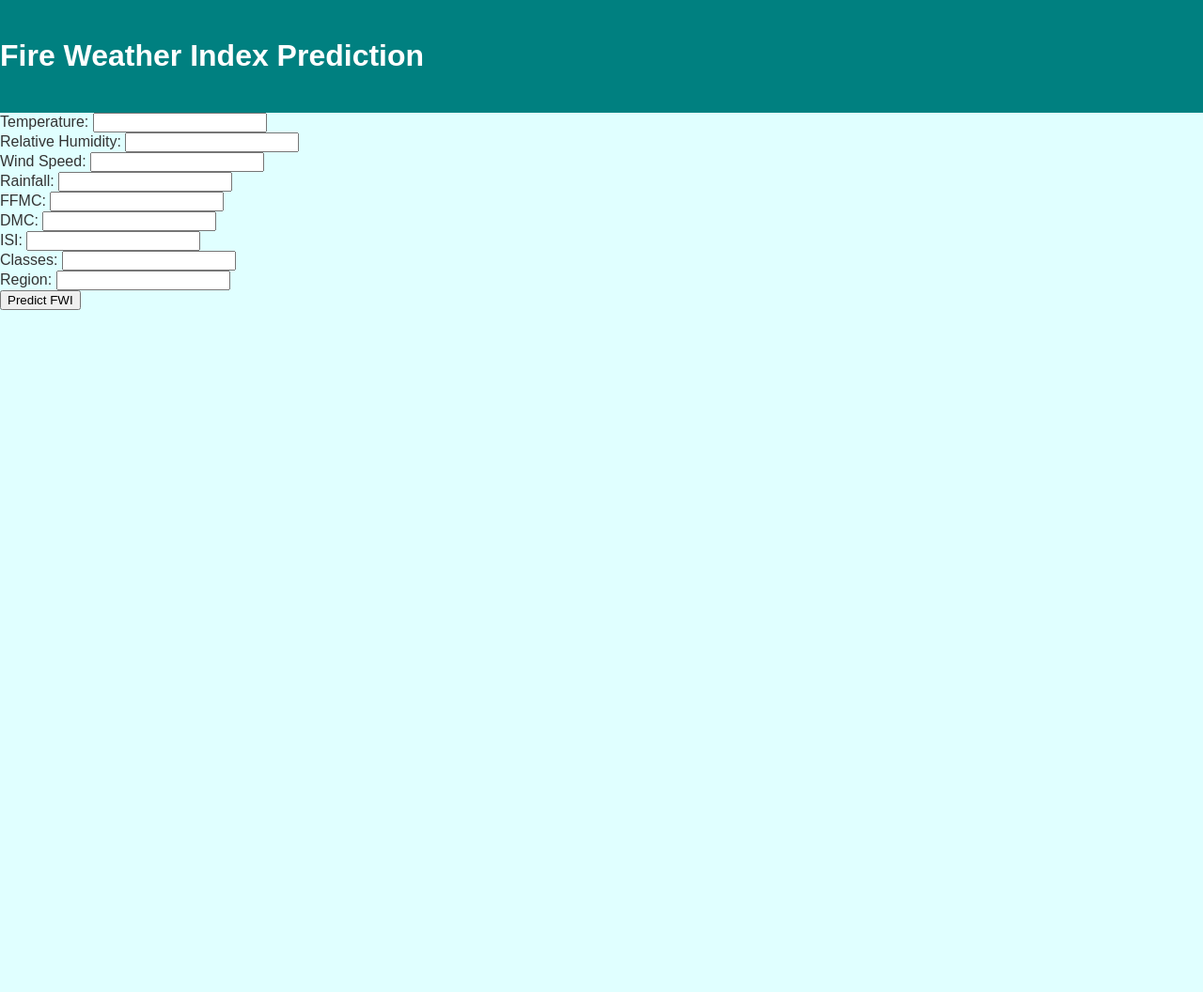
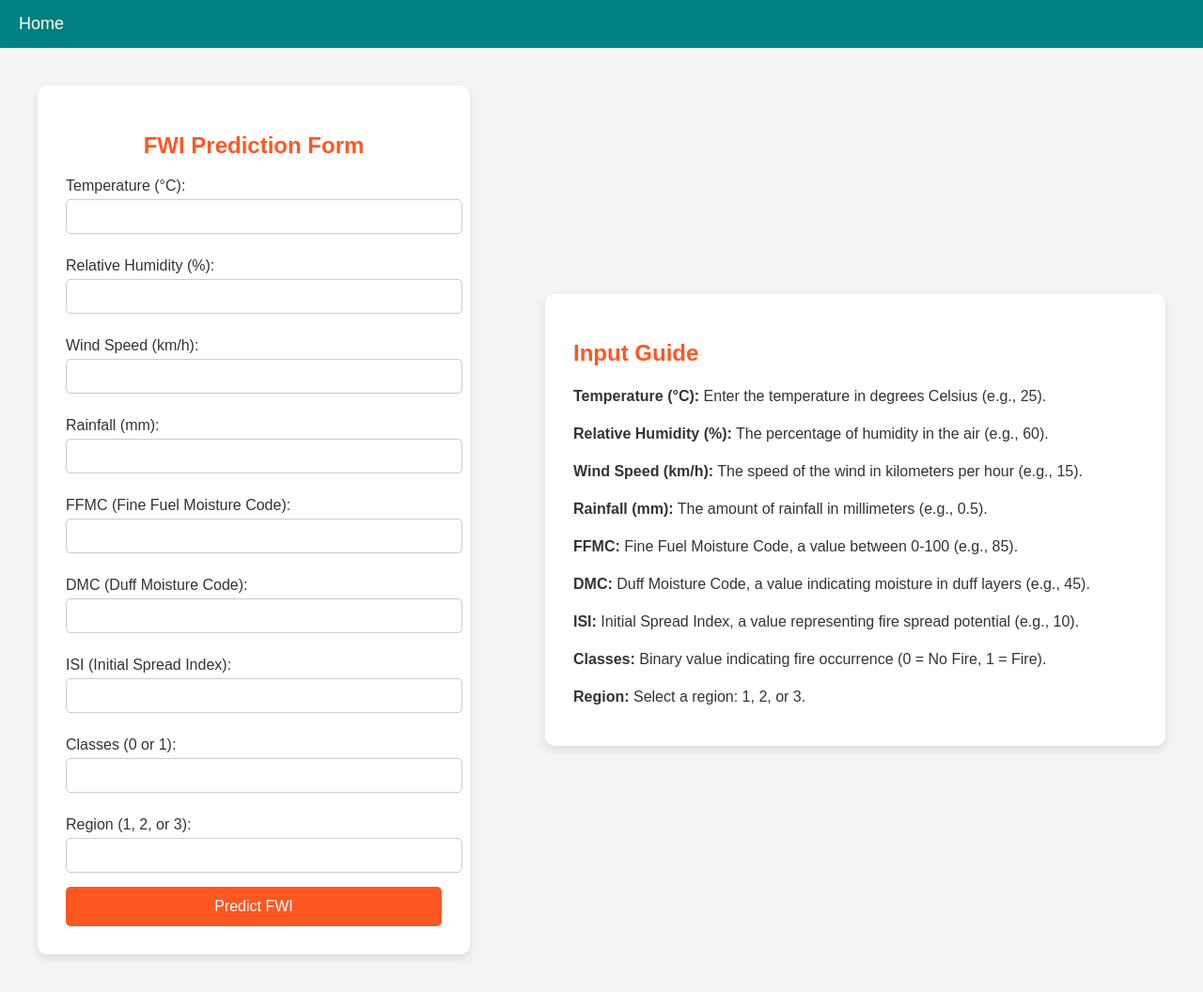
Before and after one commit to krishnakamalbaishnab/BlazeBuster---Fire-Weather-Index-Forecaster, a Flask app: page /home in a window 1280 px wide. Shown: the whole page at 94% size. Before the commit the page ends 330 px from the top, so only its background shows below. Run offline with Flask 3, Linux system fonts and the light colour scheme; parts of the project's set-up code (start-up, migrations or seed data) failed here and were passed over.

Commit message:
Home page designed

```diff
--- a/static/styles.css
+++ b/static/styles.css
@@ -237,3 +237,65 @@ body {
   .scroll-to-top:focus {
     outline: none;
   }
+
+  /* Form Container Styles */
+  .container {
+    display: flex;
+    justify-content: center;
+    align-items: center;
+    max-width: 1200px;
+    margin: 0 auto;
+    padding: 20px;
+  }
+
+  .form-container {
+    background: #ffffff;
+    padding: 30px;
+    border-radius: 10px;
+    box-shadow: 0px 4px 8px rgba(0, 0, 0, 0.1);
+    max-width: 400px;
+    width: 100%;
+    margin-right: 40px;
+  }
+
+  .form-container h2 {
+    text-align: center;
+    margin-bottom: 20px;
+    color: #ff5722;
+  }
+
+  .form-container label {
+    display: block;
+    margin: 10px 0 5px;
+    font-weight: 500;
+  }
+
+  .form-container input {
+    width: 100%;
+    padding: 10px;
+    margin-bottom: 15px;
+    border: 1px solid #ccc;
+    border-radius: 5px;
+  }
+
+  .form-container button {
+    width: 100%;
+    padding: 12px;
+    background-color: #ff5722;
+    color: white;
+    border: none;
+    border-radius: 5px;
+    font-size: 16px;
+    cursor: pointer;
+    transition: background-color 0.3s;
+  }
+
+  .form-container button:hover {
+    background-color: #e64a19;
+  }
+
+  .info-section {
+    background: #ffffff;
+    padding: 30px;
+    border-radius: 10px;
+    box-shadow:
--- a/templates/home.html
+++ b/templates/home.html
@@ -8,46 +8,187 @@
       rel="stylesheet"
       href="{{ url_for('static', filename='styles.css') }}"
     />
+    <style>
+      body {
+        font-family: "Poppins", sans-serif;
+        margin: 0;
+        padding: 0;
+        background-color: #f4f4f4;
+      }
+
+      nav {
+        background-color: #008080;
+        padding: 15px 20px;
+        text-align: left;
+      }
+
+      nav a {
+        color: white;
+        text-decoration: none;
+        font-size: 18px;
+        font-weight: 500;
+        margin-right: 20px;
+        transition: color 0.3s;
+      }
+
+      nav a:hover {
+        color: #ff5722;
+      }
+
+      .container {
+        display: flex;
+        justify-content: center;
+        align-items: center;
+        max-width: 1200px;
+        margin: 20px auto;
+        padding: 20px;
+        gap: 40px;
+      }
+
+      .form-container {
+        background: #ffffff;
+        padding: 30px;
+        border-radius: 10px;
+        box-shadow: 0px 4px 8px rgba(0, 0, 0, 0.1);
+        max-width: 400px;
+        width: 100%;
+      }
+
+      .form-container h2 {
+        text-align: center;
+        margin-bottom: 20px;
+        color: #ff5722;
+      }
+
+      .form-container label {
+        display: block;
+        margin: 10px 0 5px;
+        font-weight: 500;
+      }
+
+      .form-container input {
+        width: 100%;
+        padding: 10px;
+        margin-bottom: 15px;
+        border: 1px solid #ccc;
+        border-radius: 5px;
+      }
+
+      .form-container button {
+        width: 100%;
+        padding: 12px;
+        background-color: #ff5722;
+        color: white;
+        border: none;
+        border-radius: 5px;
+        font-size: 16px;
+        cursor: pointer;
+        transition: background-color 0.3s;
+      }
+
+      .form-container button:hover {
+        background-color: #e64a19;
+      }
+
+      .info-section {
+        background: #ffffff;
+        padding: 30px;
+        border-radius: 10px;
+        box-shadow: 0px 4px 8px rgba(0, 0, 0, 0.1);
+        flex: 1;
+      }
+
+      .info-section h2 {
+        color: #ff5722;
+        margin-bottom: 20px;
+      }
+
+      .info-section p {
+        margin-bottom: 10px;
+        line-height: 1.5;
+      }
+    </style>
   </head>
   <body>
-    <header>
-      <h1>Fire Weather Index Prediction</h1>
-    </header>
-    <main>
-      <form action="{{ url_for('predict_datapoint') }}" method="POST">
-        <label for="Temperature">Temperature:</label>
-        <input type="text" name="Temperature" id="Temperature" required /><br />
+    <nav>
+      <a href="{{ url_for('index') }}">Home</a>
+    </nav>
 
-        <label for="RH">Relative Humidity:</label>
-        <input type="text" name="RH" id="RH" required /><br />
+    <div class="container">
+      <div class="form-container">
+        <h2>FWI Prediction Form</h2>
+        <form action="{{ url_for('predict_datapoint') }}" method="POST">
+          <label for="Temperature">Temperature (°C):</label>
+          <input type="text" name="Temperature" id="Temperature" required />
 
-        <label for="Ws">Wind Speed:</label>
-        <input type="text" name="Ws" id="Ws" required /><br />
+          <label for="RH">Relative Humidity (%):</label>
+          <input type="text" name="RH" id="RH" required />
 
-        <label for="Rain">Rainfall:</label>
-        <input type="text" name="Rain" id="Rain" required /><br />
+          <label for="Ws">Wind Speed (km/h):</label>
+          <input type="text" name="Ws" id="Ws" required />
 
-        <label for="FFMC">FFMC:</label>
-        <input type="text" name="FFMC" id="FFMC" required /><br />
+          <label for="Rain">Rainfall (mm):</label>
+          <input type="text" name="Rain" id="Rain" required />
 
-        <label for="DMC">DMC:</label>
-        <input type="text" name="DMC" id="DMC" required /><br />
+          <label for="FFMC">FFMC (Fine Fuel Moisture Code):</label>
+          <input type="text" name="FFMC" id="FFMC" required />
 
-        <label for="ISI">ISI:</label>
-        <input type="text" name="ISI" id="ISI" required /><br />
+          <label for="DMC">DMC (Duff Moisture Code):</label>
+          <input type="text" name="DMC" id="DMC" required />
 
-        <label for="Classes">Classes:</label>
-        <input type="text" name="Classes" id="Classes" required /><br />
+          <label for="ISI">ISI (Initial Spread Index):</label>
+          <input type="text" name="ISI" id="ISI" required />
 
-        <label for="Region">Region:</label>
-        <input type="text" name="Region" id="Region" required /><br />
+          <label for="Classes">Classes (0 or 1):</label>
+          <input type="text" name="Classes" id="Classes" required />
 
-        <button type="submit" class="btn">Predict FWI</button>
-      </form>
+          <label for="Region">Region (1, 2, or 3):</label>
+          <input type="text" name="Region" id="Region" required />
 
-      {% if result %}
-      <h2>Prediction Result: {{ result }}</h2>
-      {% endif %}
-    </main>
+          <button type="submit">Predict FWI</button>
+        </form>
+
+        {% if result %}
+        <h2>Prediction Result: {{ result }}</h2>
+        {% endif %}
+      </div>
+
+      <div class="info-section">
+        <h2>Input Guide</h2>
+        <p>
+          <strong>Temperature (°C):</strong> Enter the temperature in degrees
+          Celsius (e.g., 25).
+        </p>
+        <p>
+          <strong>Relative Humidity (%):</strong> The percentage of humidity in
+          the air (e.g., 60).
+        </p>
+        <p>
+          <strong>Wind Speed (km/h):</strong> The speed of the wind in
+          kilometers per hour (e.g., 15).
+        </p>
+        <p>
+          <strong>Rainfall (mm):</strong> The amount of rainfall in millimeters
+          (e.g., 0.5).
+        </p>
+        <p>
+          <strong>FFMC:</strong> Fine Fuel Moisture Code, a value between 0-100
+          (e.g., 85).
+        </p>
+        <p>
+          <strong>DMC:</strong> Duff Moisture Code, a value indicating moisture
+          in duff layers (e.g., 45).
+        </p>
+        <p>
+          <strong>ISI:</strong> Initial Spread Index, a value representing fire
+          spread potential (e.g., 10).
+        </p>
+        <p>
+          <strong>Classes:</strong> Binary value indicating fire occurrence (0 =
+          No Fire, 1 = Fire).
+        </p>
+        <p><strong>Region:</strong> Select a region: 1, 2, or 3.</p>
+      </div>
+    </div>
   </body>
 </html>
```
